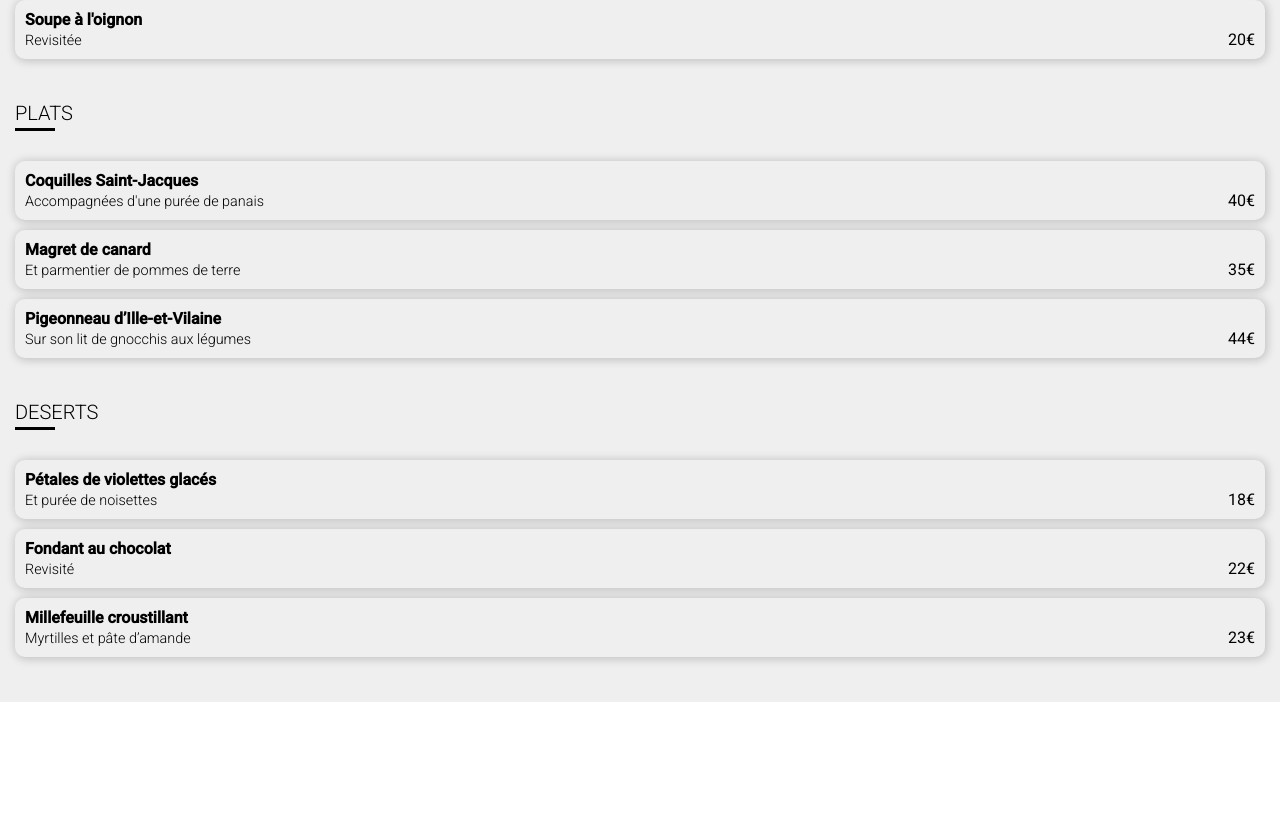
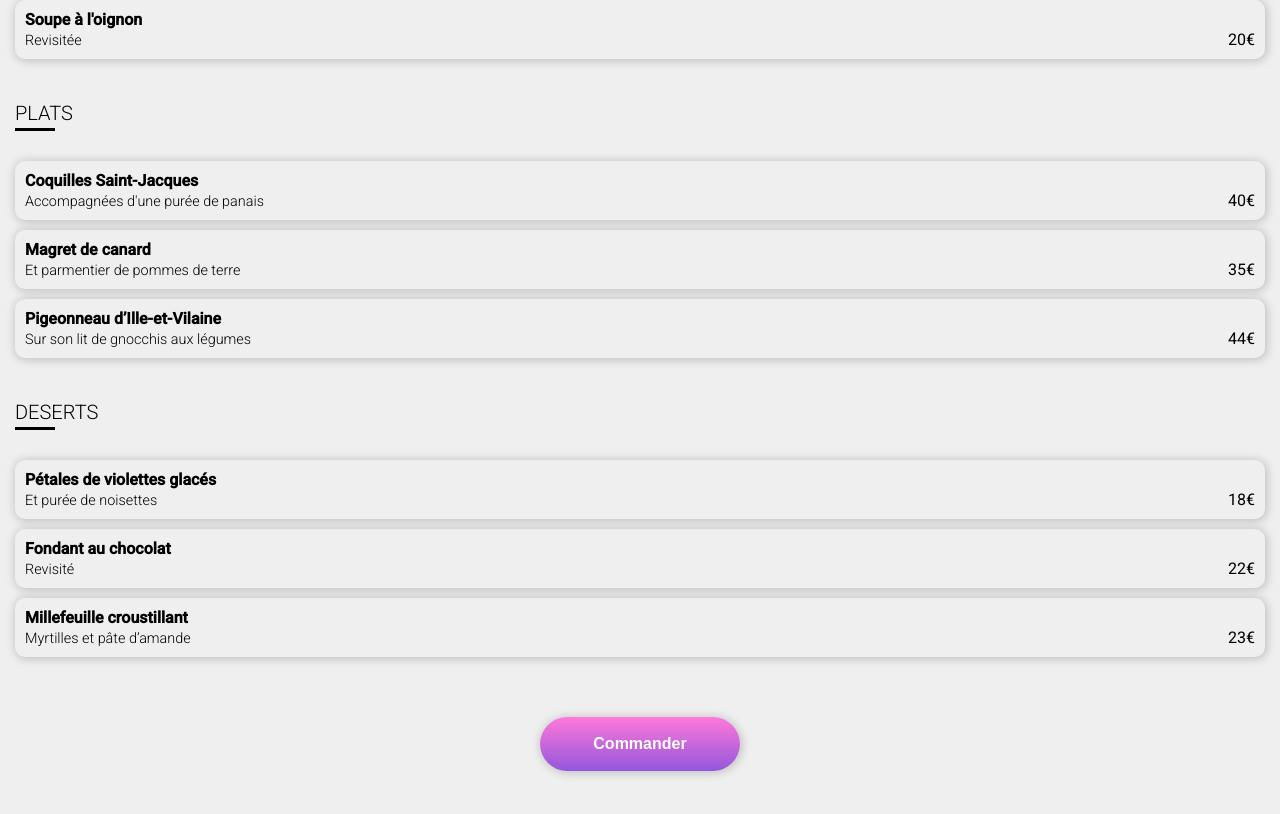
Before and after one commit to BryanParisot/OhMyFood, a website: page pages/menuFrançais.html in a window 1280 px wide. Shown: the part 659-1473 px from the top of the page. Before the commit the page ends 1361 px from the top, so only its background shows below. Drawn offline with Linux system fonts and the light colour scheme; a web font is replaced by a local one.

Commit message:
:memo: add button in menu franch

```diff
--- a/pages/menuFrançais.html
+++ b/pages/menuFrançais.html
@@ -98,6 +98,8 @@
         </div>
         <p>23€</p>
       </div>
+
+      <button>Commander</button>
     </section>
   </body>
 </html>
--- a/styles/components/pages/menuFrançais/menu.scss
+++ b/styles/components/pages/menuFrançais/menu.scss
@@ -49,4 +49,13 @@
       align-self: flex-end;
     }
   }
+
+  button{
+      @include btn_style;
+      width: 200px;
+      text-align: center;
+      display: flex;
+      margin: 60px auto;
+      justify-content: center;
+  }
 }
```
Also changed, not shown: public/css/style.css, 1 other file.
